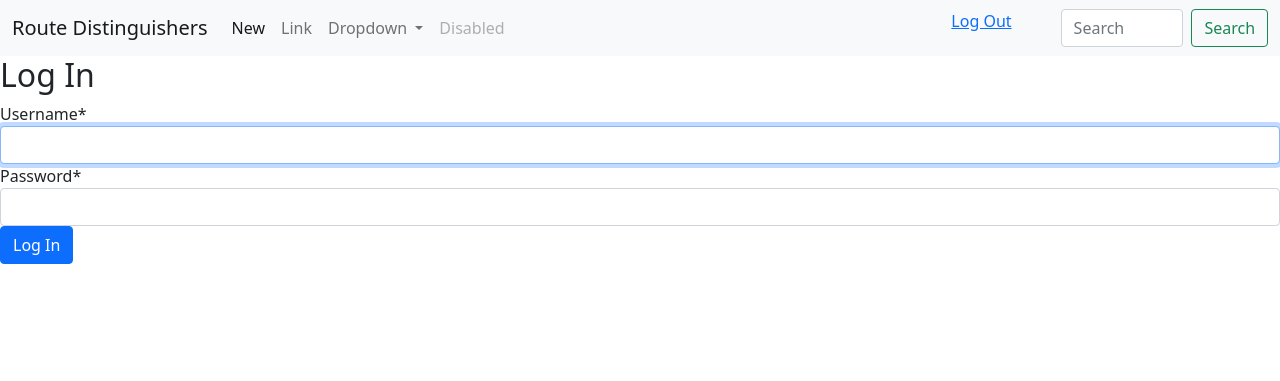
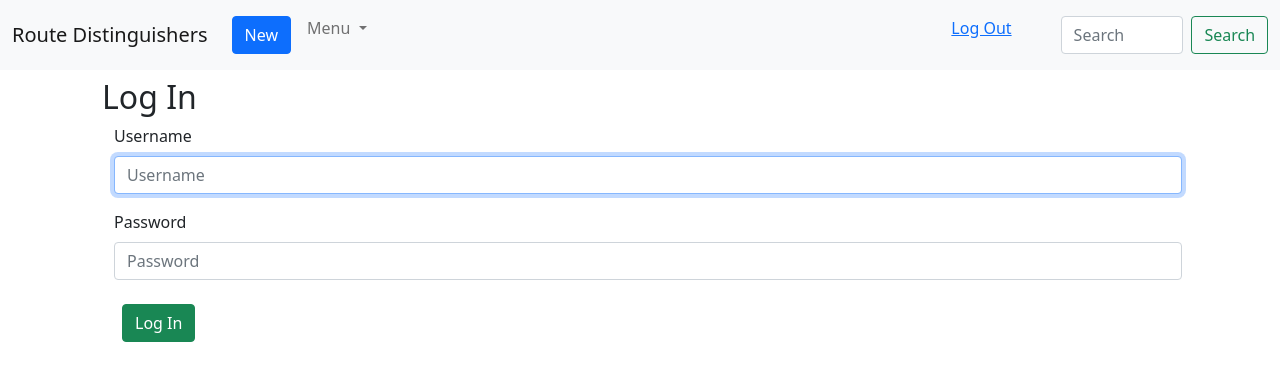
Before and after one commit to celord/rds, a Django app: page /users/login/ in a window 1280 px wide. Shown: the top 381 px of the page. Run offline with Django 3.2, Linux system fonts and the light colour scheme; parts of the project's set-up code (start-up, migrations or seed data) failed here and were passed over; some libraries are stand-ins or nearby versions.

Commit message:
Edit links, UI adjustments

```diff
--- a/rd_project/settings.py
+++ b/rd_project/settings.py
@@ -36,6 +36,7 @@ INSTALLED_APPS = [
 
     #3rd Party
     'crispy_forms',
+    'bootstrap4',
 
     'django.contrib.admin',
     'django.contrib.auth',
--- a/route_ds/urls.py
+++ b/route_ds/urls.py
@@ -3,7 +3,8 @@ from .views import (RoutedsListView,
                     RoutedsUpdateView,
                     RoutedsDetailView,
                     RoutedsDeleteView,
-                    RoutedsCreateView)
+                    RoutedsCreateView,
+                    SearchRdsView)
 
 urlpatterns = [
     path('', RoutedsListView.as_view(), name='home'),
@@ -11,5 +12,6 @@ urlpatterns = [
     path('<int:pk>/edit/',RoutedsUpdateView.as_view(), name='routeds_edit'),
     path('<int:pk>/', RoutedsDetailView.as_view(), name='routeds_detail'),
     path('<int:pk>/delete/', RoutedsDeleteView.as_view(), name='routeds_detail'),
+    path('search/', SearchRdsView.as_view(), name='search'),
 
 ]
--- a/route_ds/views.py
+++ b/route_ds/views.py
@@ -20,7 +20,7 @@ class RoutedsDetailView(LoginRequiredMixin, DetailView):
 class RoutedsUpdateView(LoginRequiredMixin, UpdateView):
     model = RouteDs
     login_url = 'login'
-    fields = ('rd', 'tec', 'eventum', 'client', 'numline')
+    fields = ('rd', 'tec', 'eventum', 'client','status', 'numline')
     template_name = 'routeds_update.html'
     success_url = reverse_lazy('home')
 
--- a/templates/base.html
+++ b/templates/base.html
@@ -8,7 +8,8 @@
     <meta name="viewport" content="width=device-width, initial-scale=1.0">
     <title>Route Distinguishers Management</title>
     <!-- Alternative to Bootstrap 3 Glyphicons -->
-    <link href="https://maxcdn.bootstrapcdn.com/font-awesome/4.7.0/css/font-awesome.min.css" rel="stylesheet">
+    <!-- <link href="https://maxcdn.bootstrapcdn.com/font-awesome/4.7.0/css/font-awesome.min.css" rel="stylesheet"> -->
+    <script src="https://kit.fontawesome.com/35ce9b9eaa.js" crossorigin="anonymous"></script>
 
     <!-- Bootstrap CSS -->
     <link href="https://cdn.jsdelivr.net/npm/bootstrap@5.1.0/dist/css/bootstrap.min.css" rel="stylesheet"
@@ -30,28 +31,35 @@
                 <div class="collapse navbar-collapse" id="navbarSupportedContent">
                     <ul class="navbar-nav me-auto mb-2 mb-lg-0">
                         <li class="nav-item">
-                            <a class="nav-link active" aria-current="page" href="#">New</a>
+                            <a class="nav-link active" aria-current="page" href="new/">
+                                <button type="button" class="btn btn-primary">New</button>
+                            </a>
                         </li>
+                        <!--
                         <li class="nav-item">
                             <a class="nav-link" href="#">Link</a>
                         </li>
+                        -->
                         <li class="nav-item dropdown">
                             <a class="nav-link dropdown-toggle" href="#" id="navbarDropdown" role="button"
                                 data-bs-toggle="dropdown" aria-expanded="false">
-                                Dropdown
+                                Menu
                             </a>
                             <ul class="dropdown-menu" aria-labelledby="navbarDropdown">
-                                <li><a class="dropdown-item" href="#">Action</a></li>
-                                <li><a class="dropdown-item" href="#">Another action</a></li>
+                                <li><a class="dropdown-item" href="{% url 'logout' %}">Log Out</a></li>
+                                <!--
                                 <li>
                                     <hr class="dropdown-divider">
                                 </li>
                                 <li><a class="dropdown-item" href="#">Something else here</a></li>
+                                -->
                             </ul>
                         </li>
+                        <!--
                         <li class="nav-item">
                             <a class="nav-link disabled" href="#" tabindex="-1" aria-disabled="true">Disabled</a>
                         </li>
+                        -->
                     </ul>
                     <form class="d-flex">
                         <div class="container">{{ user.username }}</div>
@@ -67,10 +75,11 @@
             integrity="sha384-U1DAWAznBHeqEIlVSCgzq+c9gqGAJn5c/t99JyeKa9xxaYpSvHU5awsuZVVFIhvj"
             crossorigin="anonymous"></script>
 
+    <div class="container">
+        {% block content %}
+        {% endblock content %}
+    </div>
 
-    {% block content %}
-
-    {% endblock content %}
 
 
 </body>
--- a/templates/home.html
+++ b/templates/home.html
@@ -16,6 +16,7 @@
                 <th>Nombre del Cliente</th>
                 <th>N. de Linea</th>
                 <th>Estado</th>
+                <th>Editar</th>
             </tr>
             {% for rd in object_list %}
             <tr>
@@ -26,7 +27,7 @@
                 <td>{{rd.client}}</td>
                 <td>{{rd.numline}}</td>
                 <td>{{rd.status}}</td>
-                <td><a class="nav-item nav-link" href="" aria-label="Login">
+                <td><a class="nav-item nav-link" href="{{rd.pk}}/edit/" aria-label="Login">
                         <i class="fa fa-pencil" aria-hidden="true"></i></a></td>
             </tr>
             {% endfor %}
--- a/templates/registration/login.html
+++ b/templates/registration/login.html
@@ -1,12 +1,23 @@
 {% extends "base.html" %}
-{% load crispy_forms_tags %}
+{% load bootstrap4 %}
 {% block title %}Log in{% endblock title %}
 
 {% block content %}
+<div class="container m-sm-2">
   <h2>Log In</h2>
-  <form  method="post">
-      {% csrf_token %}
-      {{ form|crispy }}
-      <button type="submit" class="btn btn-primary">Log In</button>
+  <form class="container" method="post">
+    {% csrf_token %}
+    {% bootstrap_form form %}
+
+    {% buttons %}
+    <p>
+      <button type="submit" class="btn btn-success m-lg-2">Log In</button>
+    </p>
+
+
+    {% endbuttons %}
   </form>
+</div>
+
+
 {% endblock content %}
--- a/templates/routeds_new.html
+++ b/templates/routeds_new.html
@@ -2,10 +2,10 @@
 {% load crispy_forms_tags %}
 {% block content %}
 
-<h1>New Rds</h1>
 
+<div class="container m-sm-2">
 
-<div class="center-block">
+    <h1>New Rds</h1>
     <form  method="post">
         {% csrf_token %}
         {{ form|crispy }}
```
Also changed, not shown: templates/routeds_update.html (+7 -5 lines), db.sqlite3.
